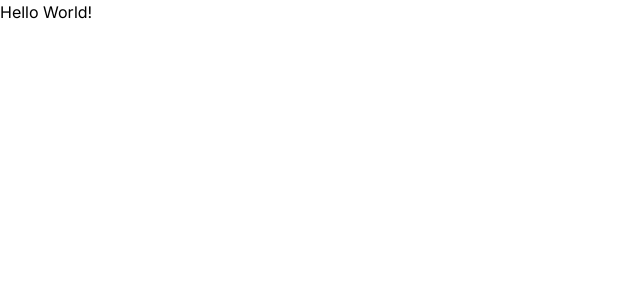
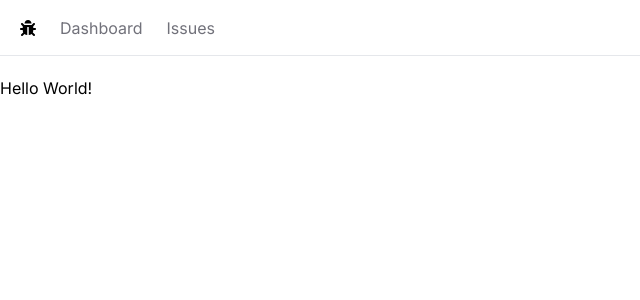
Before and after one commit to dhughneil/issue-tracker-2, a Next.js app: page / in a window 1280 px wide. Shown: the top 300 px of the page, without its empty margins (0-640 px from the left). Built offline with nearby package versions, Linux system fonts and the light colour scheme.

Commit message:
Build the NavBar

```diff
--- /dev/null
+++ b/app/NavBar.tsx
@@ -0,0 +1,31 @@
+import Link from "next/link";
+import React from "react";
+import { FaBug } from "react-icons/fa";
+
+const NavBar = () => {
+  const links = [
+    { label: "Dashboard", href: "/" },
+    { label: "Issues", href: "/issues" },
+  ];
+
+  return (
+    <nav className="flex space-x-6 border-b mb-5 px-5 h-14 items-center">
+      <Link href="/">
+        <FaBug />
+      </Link>
+      <ul className="flex space-x-6">
+        {links.map((link) => (
+          <Link
+            key={link.href}
+            className="text-zinc-500 hover:text-zinc-800 transition-colors"
+            href="{link.href}"
+          >
+            {link.label}
+          </Link>
+        ))}
+      </ul>
+    </nav>
+  );
+};
+
+export default NavBar;
--- a/app/layout.tsx
+++ b/app/layout.tsx
@@ -1,6 +1,7 @@
 import './globals.css'
 import type { Metadata } from 'next'
 import { Inter } from 'next/font/google'
+import NavBar from './NavBar'
 
 const inter = Inter({ subsets: ['latin'] })
 
@@ -16,7 +17,12 @@
 }) {
   return (
     <html lang="en">
-      <body className={inter.className}>{children}</body>
+      <body className={inter.className}>
+      <NavBar />
+      <main>
+        {children}
+      </main>
+      </body>
     </html>
   )
 }
--- a/package.json
+++ b/package.json
@@ -19,6 +19,7 @@
     "postcss": "8.4.35",
     "react": "18.2.0",
     "react-dom": "18.2.0",
+    "react-icons": "^4.11.0",
     "tailwindcss": "3.4.1",
     "typescript": "5.3.3"
   }
```
Also changed, not shown: 1 other file (tests, documents, lock files or other folders).
